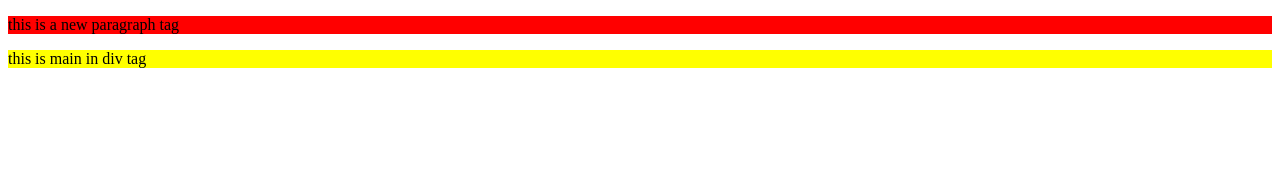
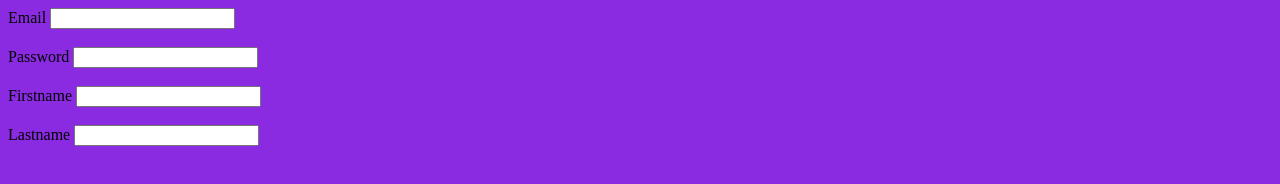
Before and after one commit to Ramyadevi-web/github-concept, a plain HTML site: page index.html in a window 1280 px wide. Drawn offline with Linux system fonts and the light colour scheme.

Commit message:
Form created and deployed in netlify

```diff
--- a/index.html
+++ b/index.html
@@ -5,9 +5,22 @@
     <meta name="viewport" content="width=device-width, initial-scale=1.0">
     <title>First Webpage</title>
     <link rel="stylesheet" href="index.css">
+    <style>
+       body {
+        background-color: blueviolet;
+       }
+    </style>
 </head>
 <body>
-    <p class="main" >this is a new paragraph tag</p>
-    <div  class="main1">this is main in div tag</div>
+    <form>
+        <label for = "email">Email</label>
+        <input type = "text" id = "email" name = "Mail"><br><br>
+        <label for = "pass">Password</label>
+        <input type = "password" id = "pass" name = "pwd"><br><br>
+        <label for = "first">Firstname</label>
+        <input type = "text" id = "first"><br><br>
+        <label for = "last">Lastname</label>
+        <input type = "text" id = "last"><br>
+    </form>
 </body>
 </html>
```
